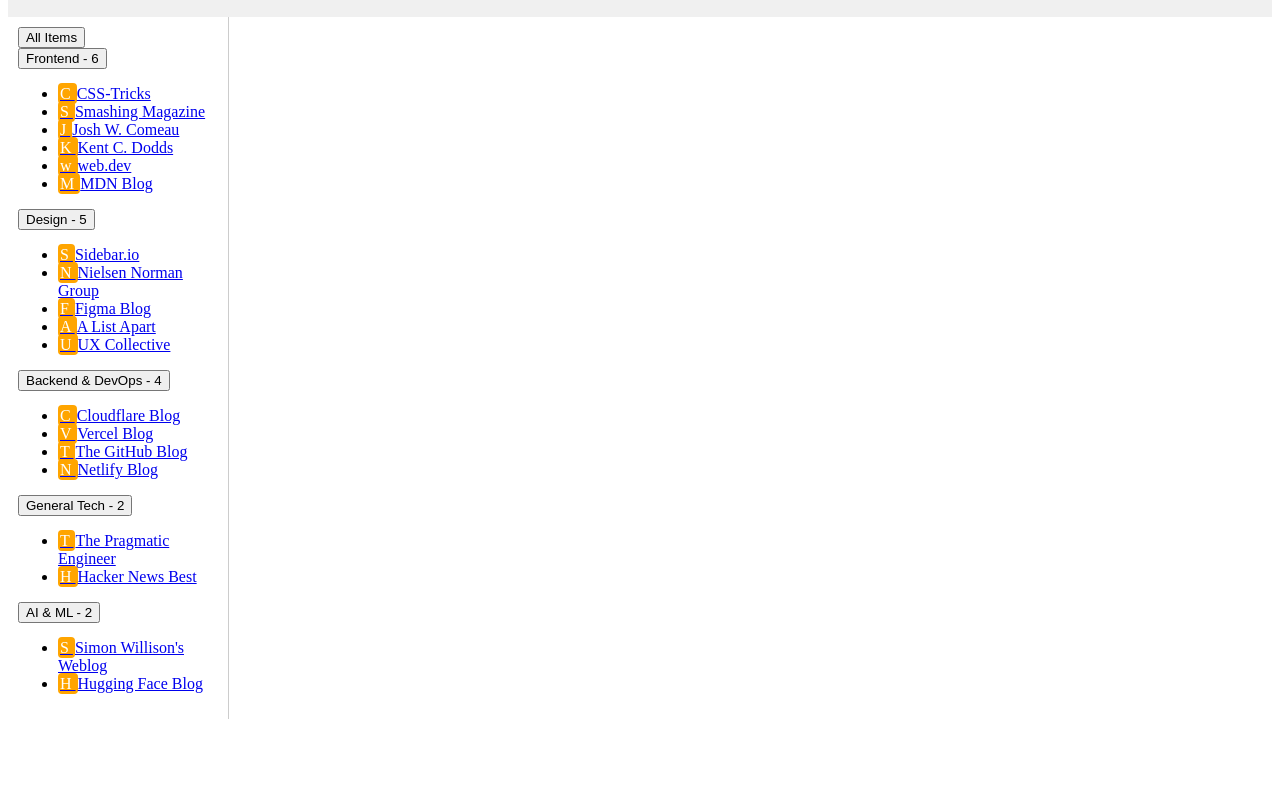
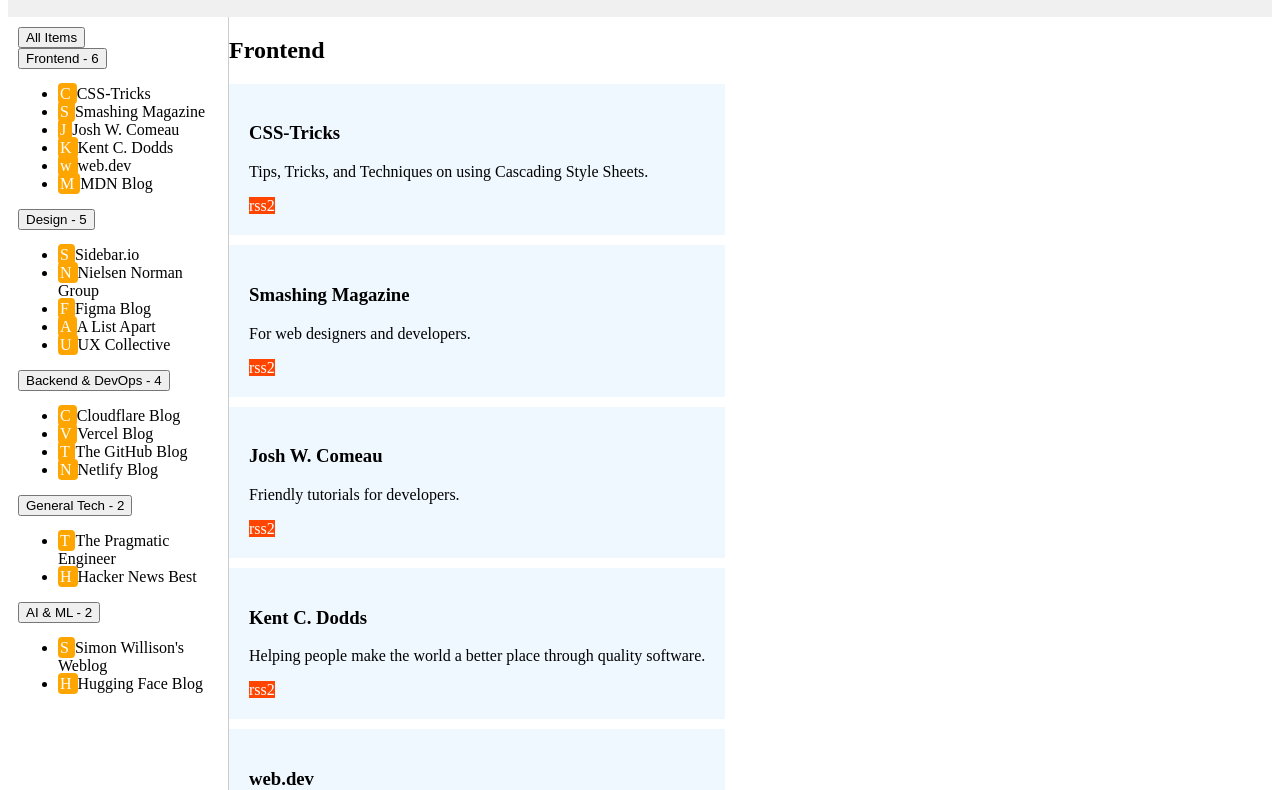
Before and after one commit to kipchirchiralb/feb-26-css, a plain HTML site: page frontpage-feed-reader-main/index.html in a window 1280 px wide. Shown: the part 91-881 px from the top of the page. Before the commit the page ends 818 px from the top, so only its background shows below. Drawn offline with Linux system fonts and the light colour scheme.

Commit message:
Refactor HTML and CSS structure; implement dynamic tab functionality in JavaScript

```diff
--- a/frontpage-feed-reader-main/index.html
+++ b/frontpage-feed-reader-main/index.html
@@ -5,34 +5,7 @@
     <meta name="viewport" content="width=device-width, initial-scale=1.0" />
     <title>News Feeds</title>
 
-    <style>
-      header {
-        display: flex;
-        align-items: center;
-        padding: 10px;
-        background-color: #f0f0f0;
-      }
-      header .actions {
-        margin-left: auto;
-        display: flex;
-        gap: 10px;
-      }
-
-      .side-tab-link span {
-        background-color: orange;
-        color: white;
-        padding: 2px;
-        border-radius: 4px;
-      }
-      .main-container {
-        display: flex;
-      }
-      .main-container .side-tabs {
-        width: 200px;
-        border-right: 1px solid #ccc;
-        padding: 10px;
-      }
-    </style>
+    <link rel="stylesheet" href="styles.css" />
   </head>
   <body>
     <header>
--- a/frontpage-feed-reader-main/main.js
+++ b/frontpage-feed-reader-main/main.js
@@ -214,7 +214,7 @@
       .join("");
 
     tab.innerHTML = `
-        <button class="tab-button">${category.name} - ${category.feeds.length} </button>
+        <button class="tab-button" data-cat-name="${category.name}"> ${category.name} - ${category.feeds.length} </button>
         <ul>
             ${feedListItem}
         </ul>
@@ -222,6 +222,48 @@
     sideTabsContainer.appendChild(tab);
   });
 }
+
 showTabs();
 
 //    <div class = "side-tab">  <button class="tab-button">Design - 6 </button> </div>
+const mainArticlesContainer = document.querySelector(".articles");
+
+function showAllItems(articles) {
+  articles.forEach((cat) => {
+    const category = document.createElement("h2");
+    category.textContent = cat.name;
+    mainArticlesContainer.appendChild(category);
+
+    cat.feeds.forEach((feed) => {
+      const articleItem = document.createElement("div");
+      articleItem.className = "article-item";
+      articleItem.innerHTML = `
+              <a href="${feed.feedUrl}" target="_blank">
+                  <h3>${feed.title}</h3>
+                  <p>${feed.description}</p>
+                <span class="format-flag"> ${feed.format} </span>
+              </a>
+            `;
+      mainArticlesContainer.appendChild(articleItem);
+    });
+  });
+}
+
+showAllItems(feeds.categories);
+
+function makeTabButtonsClickable() {
+  const tabButtons = document.querySelectorAll(".tab-button");
+
+  tabButtons.forEach((button) => {
+    button.addEventListener("click", (e) => {
+      const catName = e.target.getAttribute("data-cat-name"); // get the catename of the button clicked
+      const filteredCategory = feeds.categories.find(
+        (cat) => cat.name === catName,
+      ); // find the category object that matches the catName
+
+      mainArticlesContainer.innerHTML = ""; // clear the main articles container
+      showAllItems([filteredCategory]); // show only the items of the filtered category
+    });
+  });
+}
+makeTabButtonsClickable();
--- /dev/null
+++ b/frontpage-feed-reader-main/styles.css
@@ -0,0 +1,40 @@
+header {
+  display: flex;
+  align-items: center;
+  padding: 10px;
+  background-color: #f0f0f0;
+}
+header .actions {
+  margin-left: auto;
+  display: flex;
+  gap: 10px;
+}
+
+.side-tab-link span {
+  background-color: orange;
+  color: white;
+  padding: 2px;
+  border-radius: 4px;
+}
+.main-container {
+  display: flex;
+}
+.main-container .side-tabs {
+  width: 200px;
+  border-right: 1px solid #ccc;
+  padding: 10px;
+}
+
+a {
+  color: inherit;
+  text-decoration: none;
+}
+.format-flag {
+  background-color: orangered;
+  color: white;
+}
+.article-item {
+  padding: 20px;
+  background-color: aliceblue;
+  margin-bottom: 10px;
+}
```
Also changed, not shown: frontpage-feed-reader-main/data/sample-feeds.json (line endings or trailing spaces).
